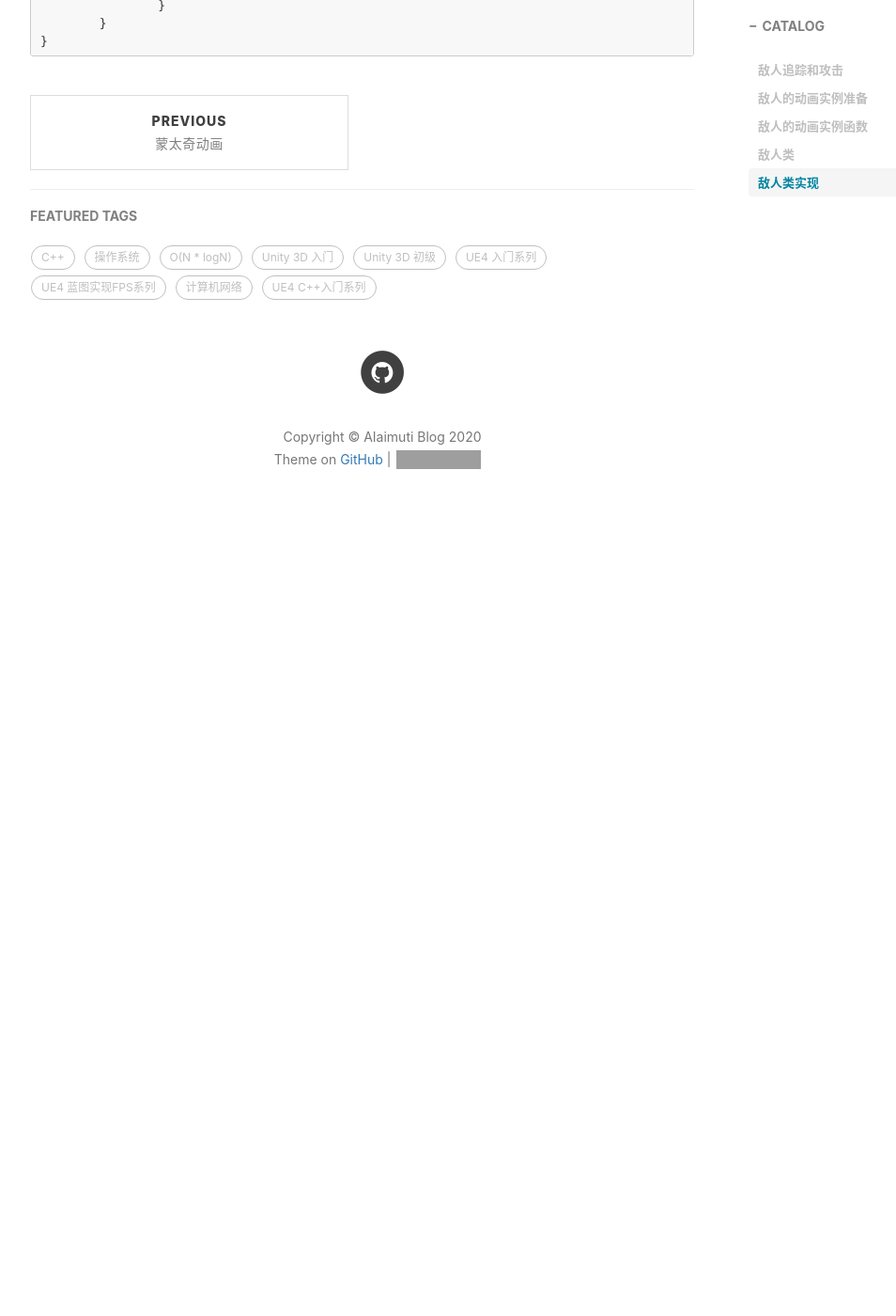
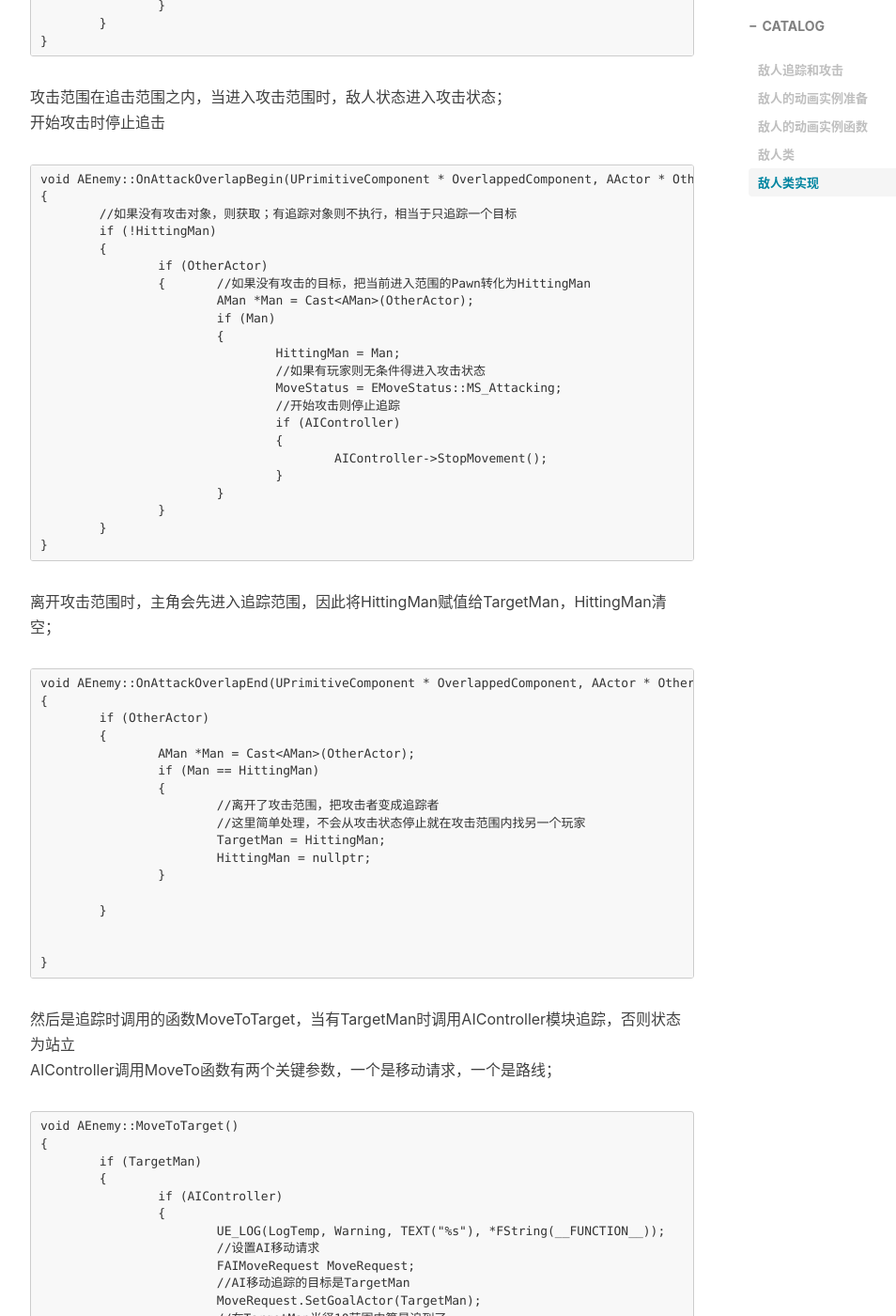
Before and after one commit to AIaimuti/aiaimuti.github.io, a Jekyll site: the page built from _posts/UE4/UE4_C++/2020-5-10-Enemy_Trace.md, in a window 1280 px wide and 1400 px high, scrolled down 5348 px. Shown: the whole window at 94% size, without its empty margins (233-1187 px from the left). Built offline with Jekyll 4.4.1, drawn with Linux system fonts in a browser that asks for light colours; nearby versions of some CDN libraries; comment, search, counter and statistics services are not loaded; before the commit the page ends 5941 px from its top, so only the background shows below that; some of the changed text lies outside the part shown; grey boxes are pictures that could not be loaded.

Commit message:
Update 2020-5-10-Enemy_Trace.md

````diff
--- a/_posts/UE4/UE4_C++/2020-5-10-Enemy_Trace.md
+++ b/_posts/UE4/UE4_C++/2020-5-10-Enemy_Trace.md
@@ -211,3 +211,89 @@ void AEnemy::OnDetectOverlapEnd(UPrimitiveComponent * OverlappedComponent, AActo
 	}
 }
 ```
+攻击范围在追击范围之内，当进入攻击范围时，敌人状态进入攻击状态；<br>
+开始攻击时停止追击
+```
+void AEnemy::OnAttackOverlapBegin(UPrimitiveComponent * OverlappedComponent, AActor * OtherActor, UPrimitiveComponent * OtherComp, int32 OtherBodyIndex, bool bFromSweep, const FHitResult & SweepResult)
+{
+	//如果没有攻击对象，则获取；有追踪对象则不执行，相当于只追踪一个目标
+	if (!HittingMan)
+	{
+		if (OtherActor)
+		{	//如果没有攻击的目标，把当前进入范围的Pawn转化为HittingMan
+			AMan *Man = Cast<AMan>(OtherActor);
+			if (Man)
+			{
+				HittingMan = Man;
+				//如果有玩家则无条件得进入攻击状态
+				MoveStatus = EMoveStatus::MS_Attacking;
+				//开始攻击则停止追踪
+				if (AIController)
+				{
+					AIController->StopMovement();
+				}
+			}
+		}
+	}
+}
+```
+离开攻击范围时，主角会先进入追踪范围，因此将HittingMan赋值给TargetMan，HittingMan清空；<br>
+```
+void AEnemy::OnAttackOverlapEnd(UPrimitiveComponent * OverlappedComponent, AActor * OtherActor, UPrimitiveComponent * OtherComp, int32 OtherBodyIndex)
+{
+	if (OtherActor)
+	{
+		AMan *Man = Cast<AMan>(OtherActor);
+		if (Man == HittingMan)
+		{
+			//离开了攻击范围，把攻击者变成追踪者
+			//这里简单处理，不会从攻击状态停止就在攻击范围内找另一个玩家
+			TargetMan = HittingMan;
+			HittingMan = nullptr;
+		}
+
+	}
+
+
+}
+```
+然后是追踪时调用的函数MoveToTarget，当有TargetMan时调用AIController模块追踪，否则状态为站立<br>
+AIController调用MoveTo函数有两个关键参数，一个是移动请求，一个是路线；<br>
+
+```
+void AEnemy::MoveToTarget()
+{
+	if (TargetMan)
+	{
+		if (AIController)
+		{
+			UE_LOG(LogTemp, Warning, TEXT("%s"), *FString(__FUNCTION__));
+			//设置AI移动请求
+			FAIMoveRequest MoveRequest;
+			//AI移动追踪的目标是TargetMan
+			MoveRequest.SetGoalActor(TargetMan);
+			//在TargetMan半径10范围内算是追到了
+			MoveRequest.SetAcceptanceRadius(10);
+
+			//追踪经过的路径,作为输出可以告诉我们，AI是用什么路径去追踪的
+			FNavPathSharedPtr NavPath;
+			//AI控制器，施加移动请求
+			AIController->MoveTo(MoveRequest, &NavPath);
+
+			//将路径上所有的点用球画出来
+#if 0
+			auto PathPoints = NavPath->GetPathPoints();
+			for (auto Point:PathPoints)
+			{
+				FVector Location = Point.Location;
+				UKismetSystemLibrary::DrawDebugSphere(this, Location);
+			}
+#endif
+		}
+	}
+	else
+	{
+		MoveStatus = EMoveStatus::MS_Idle;
+	}
+}
+```
````
